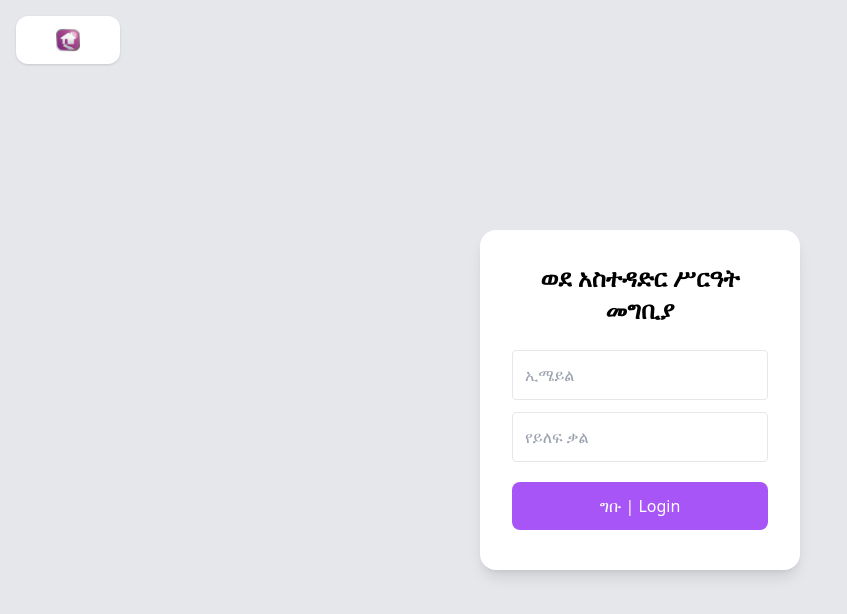
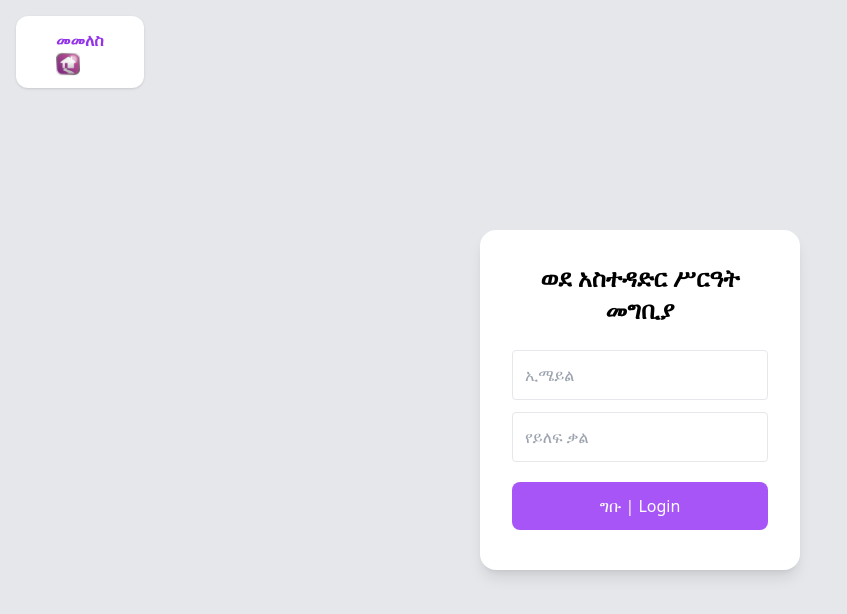
Before and after one commit to guzopayment/client, a React (Vite) app: page /admin-login in a window 1280 px wide. Shown: the top 614 px of the page, without its empty margins (0-847 px from the left). Built offline with nearby package versions, Linux system fonts and the light colour scheme; no server answers.

Commit message:
Back to Home button lable added

```diff
--- a/src/pages/AdminLogin.jsx
+++ b/src/pages/AdminLogin.jsx
@@ -35,6 +35,8 @@ export default function AdminLogin() {
                       px-10 py-3 rounded-xl font-bold
                       shadow hover:scale-105 transition"
         >
+          {" "}
+          መመለስ
           <img
             src={back}
             alt="back"
--- a/src/pages/BookingForm.jsx
+++ b/src/pages/BookingForm.jsx
@@ -74,6 +74,8 @@ export default function BookingForm() {
                 px-10 py-3 rounded-xl font-bold
                 shadow hover:scale-105 transition"
         >
+          {" "}
+          መመለስ
           <img
             src={back}
             alt="back"
```
